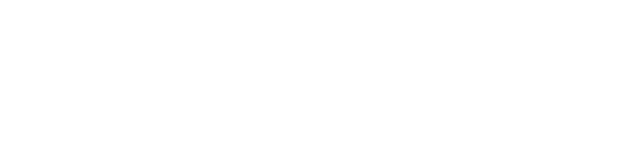
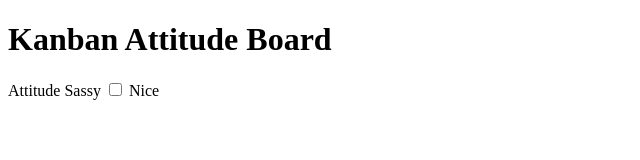
Before and after one commit to WhoaNellie/Project-1-old, a plain HTML site: page index.html in a window 1280 px wide. Shown: the whole page, without its empty margins (0-640 px from the left). Drawn offline with Linux system fonts and the light colour scheme.

Commit message:
added a bit of skeleton to the index

```diff
--- a/index.html
+++ b/index.html
@@ -7,6 +7,22 @@
     <title>Document</title>
 </head>
 <body>
-    <!-- test -->
+
+    <header>
+        <h1>Kanban Attitude Board</h1>
+
+        <label for="switch">Attitude</label>
+        <span>Sassy</span>
+        <input type="checkbox" name="switch" id="switch">
+        <span>Nice</span>
+    </header>
+
+
+    <div class="container">
+
+
+    </div>
+
+
 </body>
 </html>
```
